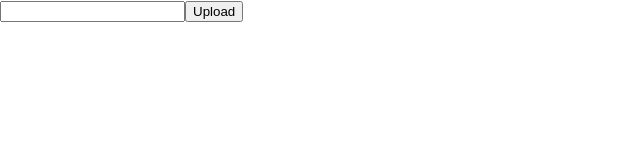
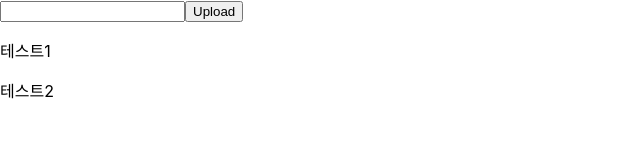
Before and after one commit to kyh012412/starcoding_usestate, a React (Create React App) app: page / in a window 1280 px wide. Shown: the top 160 px of the page, without its empty margins (0-640 px from the left). Built offline with nearby package versions, Linux system fonts and the light colour scheme.

Commit message:
prevState

```diff
--- a/src/App.js
+++ b/src/App.js
@@ -3,19 +3,26 @@ import './App.css';
 import { useState } from 'react';
 
 function App() {
-  const [myArray,setMyArray] = useState([]);
+  const [myArray,setMyArray] = useState(['테스트1','테스트2']);
+  const [input,setInput] = useState('');
+
+  const handleInput = (e) =>{
+    setInput(e.target.value);
+  }
   const handleClick = () =>{
-    const inputTag = document.querySelector('input');
-    console.log(inputTag);
-    setMyArray([...myArray,inputTag.innerText])
+    //prevState : 업데이트 하기전의 값을 가지고 있음
+    setMyArray((prevState)=>{
+      return [input,...prevState];
+    })
+    setInput('');
   }
 
   return (
     <div>
-      <input type="text" />
+      <input type="text" value={input} onChange={handleInput}/>
       <button onClick={handleClick}>Upload</button>
-      {myArray.forEach((value,idx)=>{
-        (<h1>{value}</h1>)
+      {myArray.map((value,idx)=>{
+        return (<p key={idx}>{value}</p>)
       })}
     </div>
   );
```
